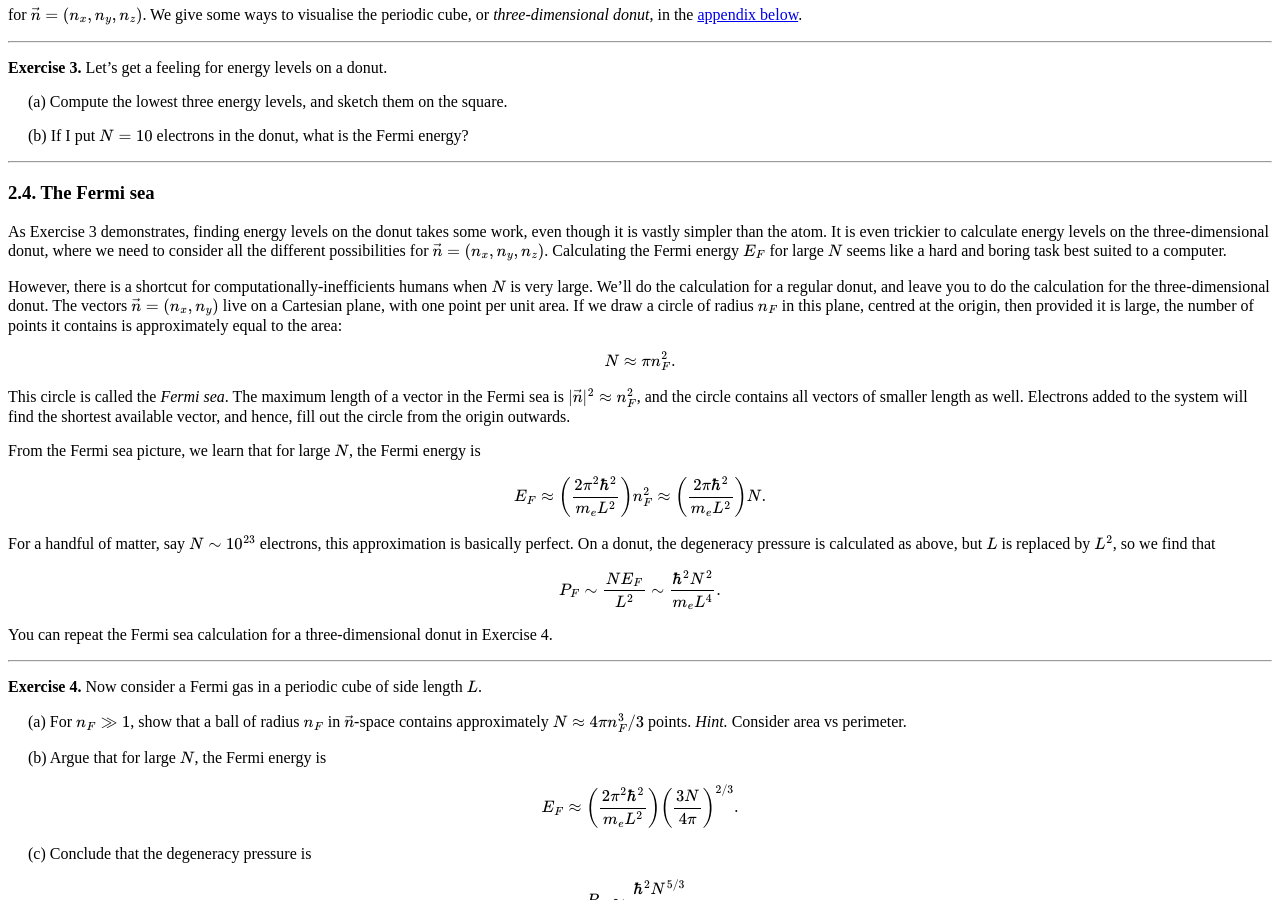
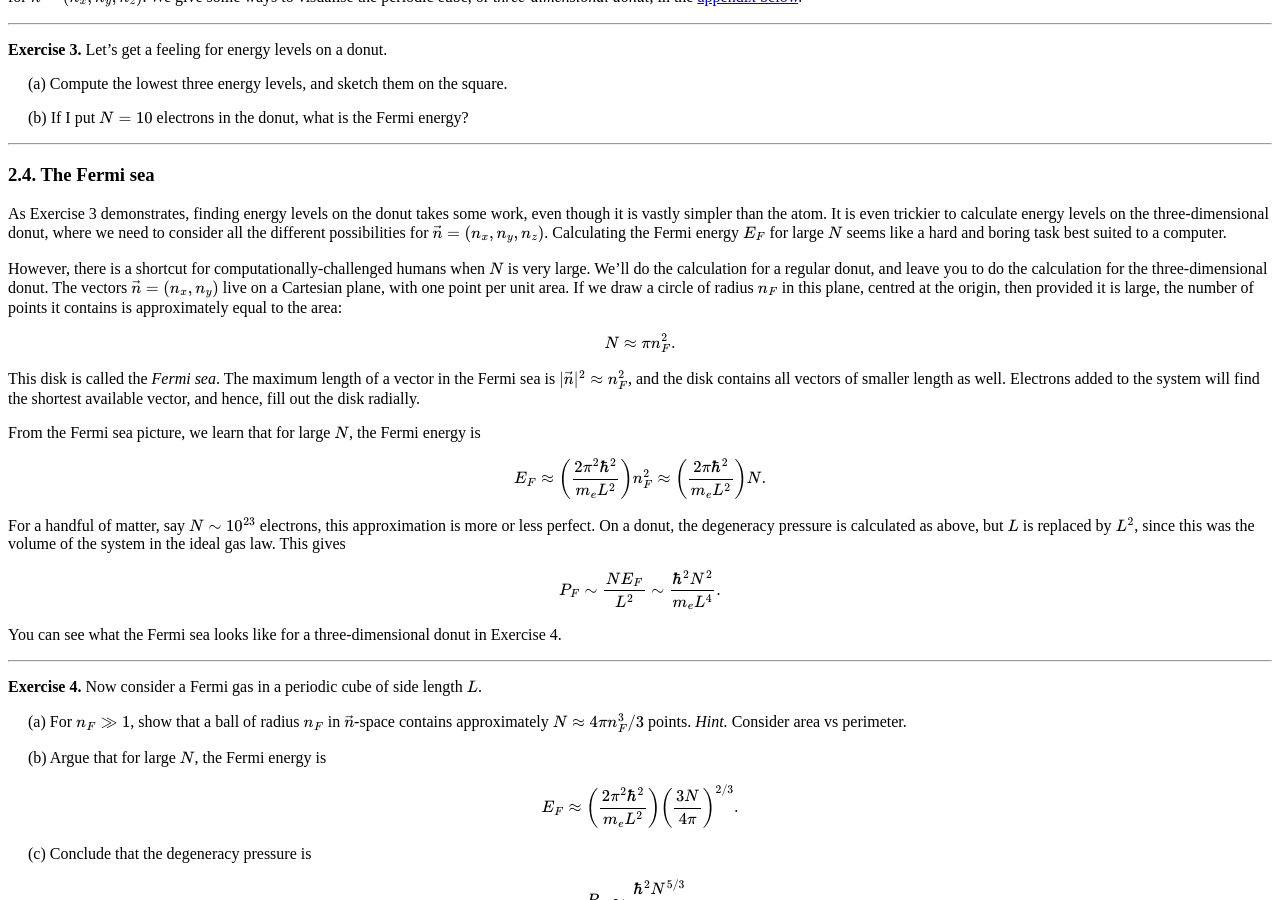
Before and after one commit to hapax/hapax.github.io, a Jekyll site: the page built from assets/chandra.md, in a window 1280 px wide and 900 px high, scrolled down 4625 px. Built offline with Jekyll 4.4.1, drawn with Linux system fonts in a browser that asks for light colours; our own code applies the rules of GitHub Pages for plain Markdown files; formulas are drawn with MathJax 3; a script that is not in the unit is left out; some of the changed text lies outside the part shown.

Commit message:
Update chandra.md

```diff
--- a/assets/chandra.md
+++ b/assets/chandra.md
@@ -346,10 +346,8 @@
 
 We live in a three-dimensional world.
 When you add more than one electron to an atom, they not only
-interact, but can have different orientations, you must reckon with
-this basic fact about space.
-This is where the whole formalism of s, p, d, f, and so on, comes
-from, and thus all the wonders of chemistry and biology.
+interact, but can have different orientations, and behave differently
+with respect to spherical symmetry.
 We also want to consider a three-dimensional quantum system for our
 eventual application to stellar remnants, but as before,
 avoiding the complications of the atom.
@@ -451,7 +449,7 @@
 Calculating the Fermi energy $E_F$ for large $N$ seems like a hard and
 boring task best suited to a computer.
 
-However, there is a shortcut for computationally-inefficients humans when $N$ is very large.
+However, there is a shortcut for computationally-challenged humans when $N$ is very large.
 We'll do the calculation for a regular donut, and leave you to do the
 calculation for the three-dimensional donut.
 The vectors $\vec{n} = (n_x, n_y)$ live on a Cartesian plane, with one
@@ -464,11 +462,11 @@
 N \approx \pi n_F^2.
 $$
 
-This circle is called the *Fermi sea*.
+This disk is called the *Fermi sea*.
 The maximum length of a vector in the Fermi sea is $|\vec{n}|^2 \approx
-n_F^2$, and the circle contains all vectors of smaller length as well.
+n_F^2$, and the disk contains all vectors of smaller length as well.
 Electrons added to the system will find the shortest available vector,
-and hence, fill out the circle from the origin outwards.
+and hence, fill out the disk radially.
 
 From the Fermi sea picture, we learn that for large $N$, the Fermi energy is
 
@@ -477,15 +475,17 @@
 $$
 
 For a handful of matter, say $N \sim 10^{23}$ electrons, this
-approximation is basically perfect.
+approximation is more or less perfect.
 On a donut, the degeneracy pressure is calculated as above, but $L$ is
-replaced by $L^2$, so we find that
+replaced by $L^2$, since this was the volume of the system in the
+ideal gas law.
+This gives
 
 $$
 P_F \sim \frac{NE_F}{L^2} \sim \frac{\hbar^2 N^2}{m_e L^4}.
 $$
 
-You can repeat the Fermi sea calculation for a three-dimensional donut
+You can see what the Fermi sea looks like for a three-dimensional donut
 in Exercise 4.
 
 ---
```
